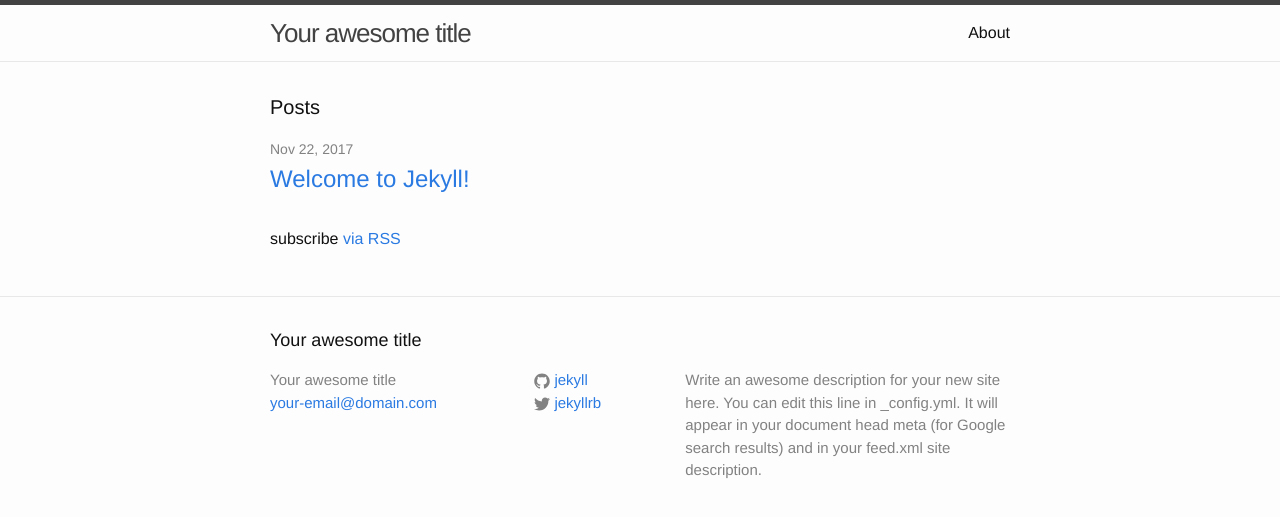
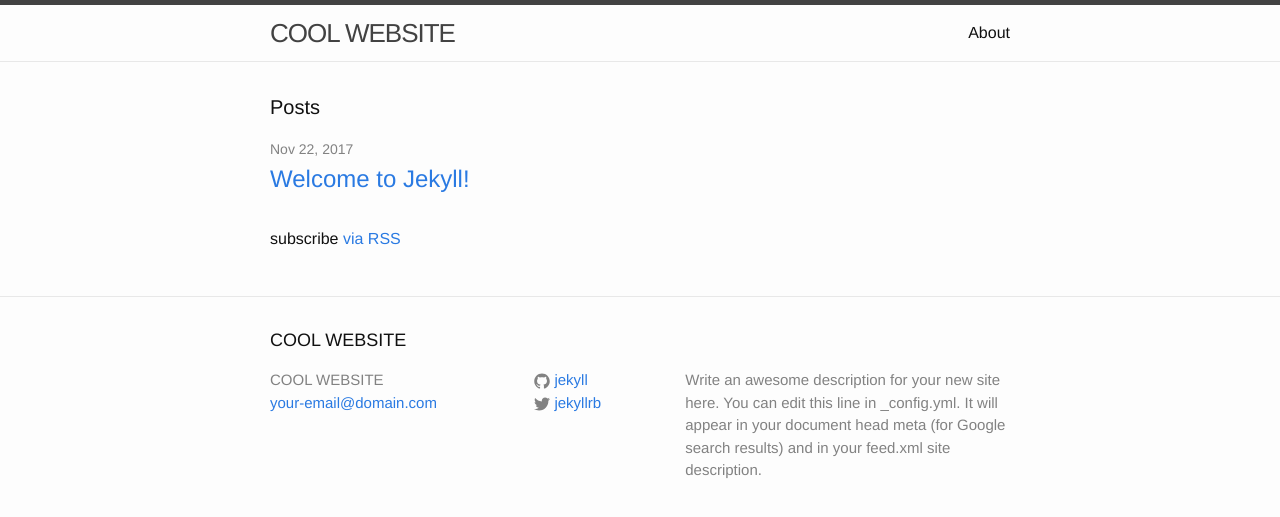
Before and after one commit to ExcelsiorDesign/diplomatic-deploy.github.io, a Jekyll site: the page built from index.html, in a window 1280 px wide. Shown: the top 517 px of the page. Built offline with Jekyll 4.4.1, drawn with Linux system fonts in a browser that asks for light colours.

Commit message:
Update _config.yml

```diff
--- a/_config.yml
+++ b/_config.yml
@@ -6,7 +6,7 @@
 # 'jekyll serve'. If you change this file, please restart the server process.
 
 # Site settings
-title: Your awesome title
+title: COOL WEBSITE
 email: your-email@domain.com
 description: > # this means to ignore newlines until "baseurl:"
   Write an awesome description for your new site here. You can edit this
```
